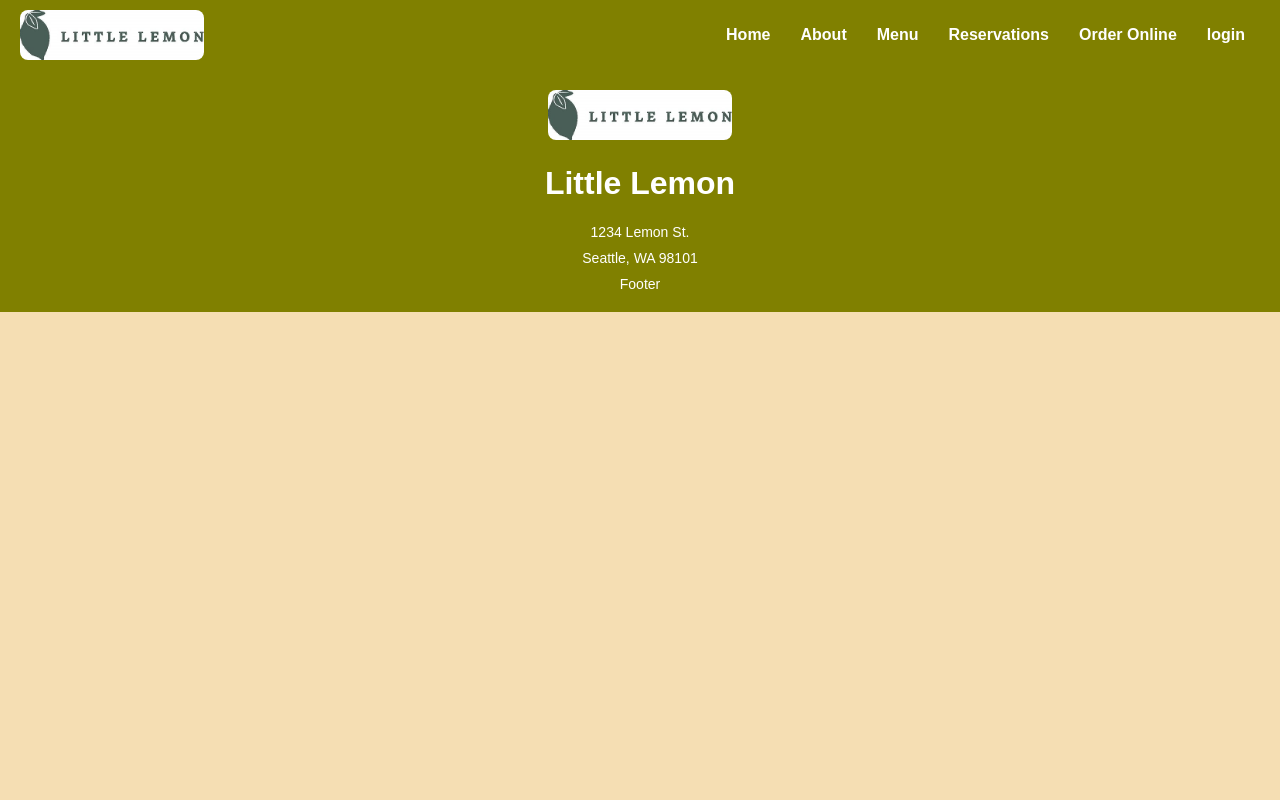
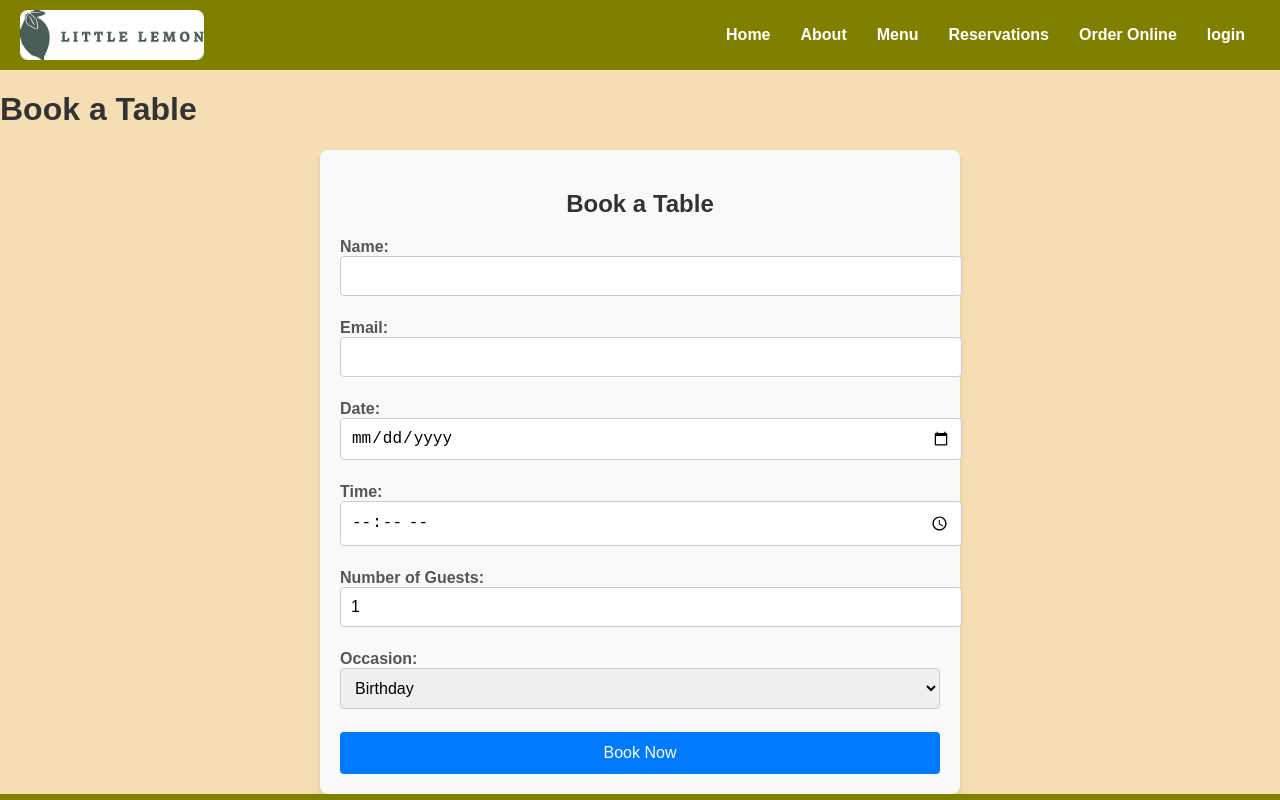
Before and after one commit to Phillip910/little-lemon, a React (Create React App) app: page /BookingPage in a window 1280 px wide. Shown: the top 800 px of the page. Built offline with nearby package versions, Linux system fonts and the light colour scheme.

Commit message:
added Booking page and form

```diff
--- a/src/App.js
+++ b/src/App.js
@@ -1,11 +1,11 @@
 import React from 'react';
 import { BrowserRouter as Router, Routes, Route } from 'react-router-dom';
 import './App.css';
-import Header from './header';
 import Nav from './nav';
 import Main from './main';
 import Footer from './footer';
 import './nav.css';
+import BookingPage from './BookingPage';
 
 function App() {
   return (
@@ -15,7 +15,7 @@ function App() {
         <Route path="/" element={<Main />} />
         <Route path="/about" element={<Main />} />
         <Route path="/menu" element={<Main />} />
-        <Route path="/reservations" element={<Main />} />
+        <Route path="/BookingPage" element={<BookingPage/>} />
         <Route path="/order-online" element={<Main />} />
         <Route path="/login" element={<Main />} />
       </Routes>
--- /dev/null
+++ b/src/BookingForm.js
@@ -0,0 +1,80 @@
+import React from "react";
+import { useState } from "react";
+
+function BookingForm() {
+  const [name, setName] = useState("");
+  const [email, setEmail] = useState("");
+  const [date, setDate] = useState("");
+  const [time, setTime] = useState("");
+  const [guests, setGuests] = useState(1);
+  const [occasion, setOccasion] = useState("Birthday");
+
+  const handleSubmit = (event) => {
+    event.preventDefault();
+    // Handle form submission logic here
+    console.log("Form submitted:", { name, email, date, time, guests, occasion });
+  };
+
+    return (
+      <div className="booking-form">
+        <h2>Book a Table</h2>
+        <form onSubmit={handleSubmit}>
+          <label>
+            Name:
+            <input
+              type="text"
+              value={name}
+              onChange={(e) => setName(e.target.value)}
+              required
+            />
+          </label>
+          <label>
+            Email:
+            <input
+              type="email"
+              value={email}
+              onChange={(e) => setEmail(e.target.value)}
+              required
+            />
+          </label>
+          <label>
+            Date:
+            <input
+              type="date"
+              value={date}
+              onChange={(e) => setDate(e.target.value)}
+              required
+            />
+          </label>
+          <label>
+            Time:
+            <input
+              type="time"
+              value={time}
+              onChange={(e) => setTime(e.target.value)}
+              required
+            />
+          </label>
+          <label>
+            Number of Guests:
+            <input
+            type="number"
+              value={guests}
+              onChange={(e) => setGuests(e.target.value)}
+              min="1"
+              required />
+            </label>
+            <label>
+                Occasion:
+                <select value={occasion} onChange={(e) => setOccasion(e.target.value)} required>
+                    <option value="Birthday">Birthday</option>
+                    <option value="Anniversary">Anniversary</option>
+                    <option value="Other">Other</option>
+                        </select>
+                    </label>
+                </form>
+                <button type="submit">Book Now</button>
+            </div>
+    );
+}
+export default BookingForm;
--- /dev/null
+++ b/src/BookingPage.css
@@ -0,0 +1,58 @@
+/* BookingPage.css */
+
+.booking-form {
+    max-width: 600px;
+    margin: 0 auto;
+    padding: 20px;
+    background-color: #f9f9f9;
+    border-radius: 8px;
+    box-shadow: 0 4px 6px rgba(0, 0, 0, 0.1);
+}
+
+.booking-form h2 {
+    text-align: center;
+    margin-bottom: 20px;
+    color: #333;
+}
+
+.booking-form label {
+    display: block;
+    margin-bottom: 8px;
+    font-weight: bold;
+    color: #555;
+}
+
+.booking-form input,
+.booking-form select,
+.booking-form textarea {
+    width: 100%;
+    padding: 10px;
+    margin-bottom: 15px;
+    border: 1px solid #ccc;
+    border-radius: 4px;
+    font-size: 16px;
+}
+
+.booking-form input:focus,
+.booking-form select:focus,
+.booking-form textarea:focus {
+    border-color: #007bff;
+    outline: none;
+    box-shadow: 0 0 5px rgba(0, 123, 255, 0.5);
+}
+
+.booking-form button {
+    width: 100%;
+    padding: 12px;
+    background-color: #007bff;
+    color: #fff;
+    border: none;
+    border-radius: 4px;
+    font-size: 16px;
+    cursor: pointer;
+    transition: background-color 0.3s ease;
+}
+
+.booking-form button:hover {
+    background-color: #0056b3;
+}
--- /dev/null
+++ b/src/BookingPage.js
@@ -0,0 +1,13 @@
+import React from "react";
+import "./BookingPage.css";
+import BookingForm from "./BookingForm";
+
+function BookingPage() {
+    return (
+        <div className="booking-page">
+            <h1>Book a Table</h1>
+            <BookingForm />
+        </div>
+    );
+}
+export default BookingPage;
--- a/src/nav.js
+++ b/src/nav.js
@@ -1,6 +1,7 @@
 import React from 'react';
 import './nav.css';
 import { Link } from 'react-router-dom';
+import './BookingPage.js';
 
 
 function Nav() {
@@ -18,7 +19,7 @@ function Nav() {
                   <Link to="/menu">Menu</Link>
               </li>
               <li>
-                <Link to ="/reservations">Reservations</Link>
+                <Link to ="/BookingPage">Reservations</Link>
               </li>
               <li>
                 <Link to ="/order-online">Order Online</Link>
```
